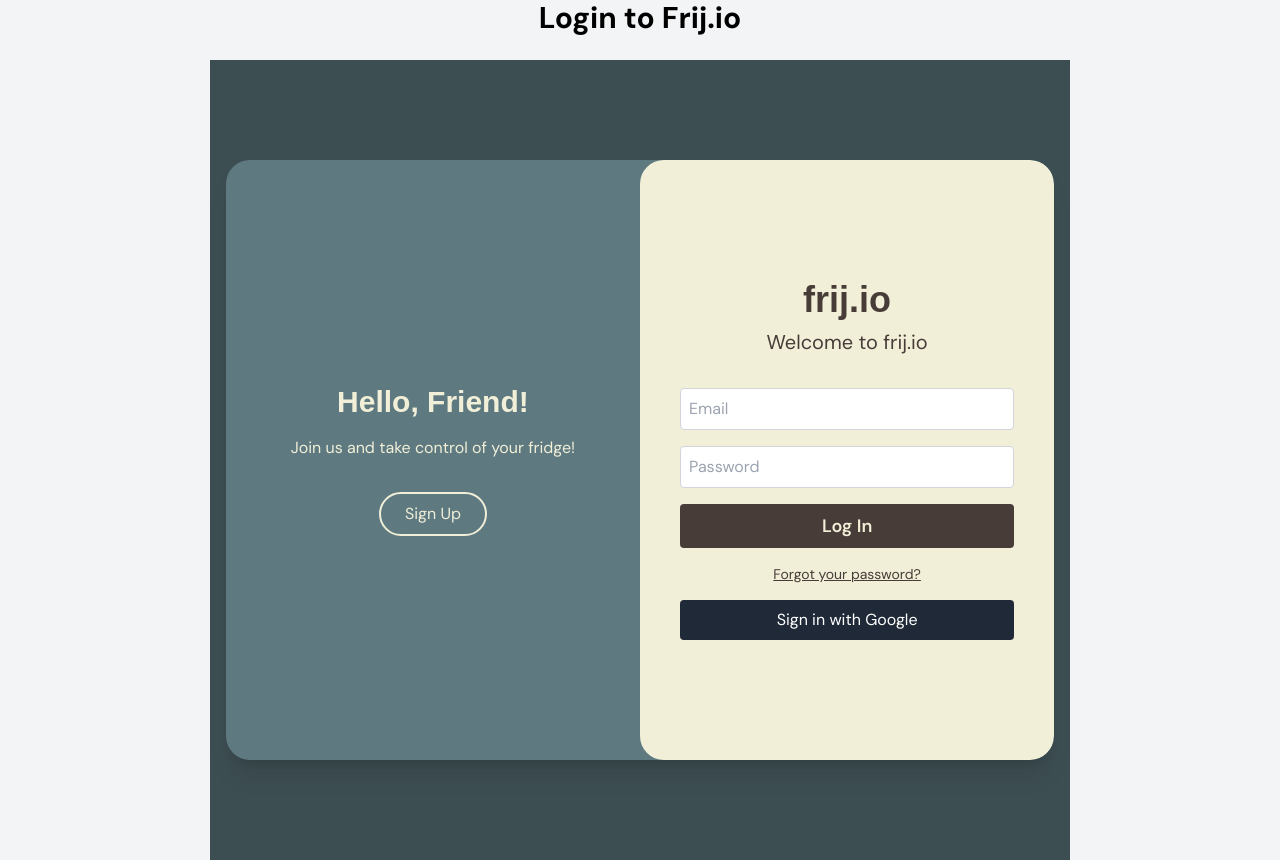
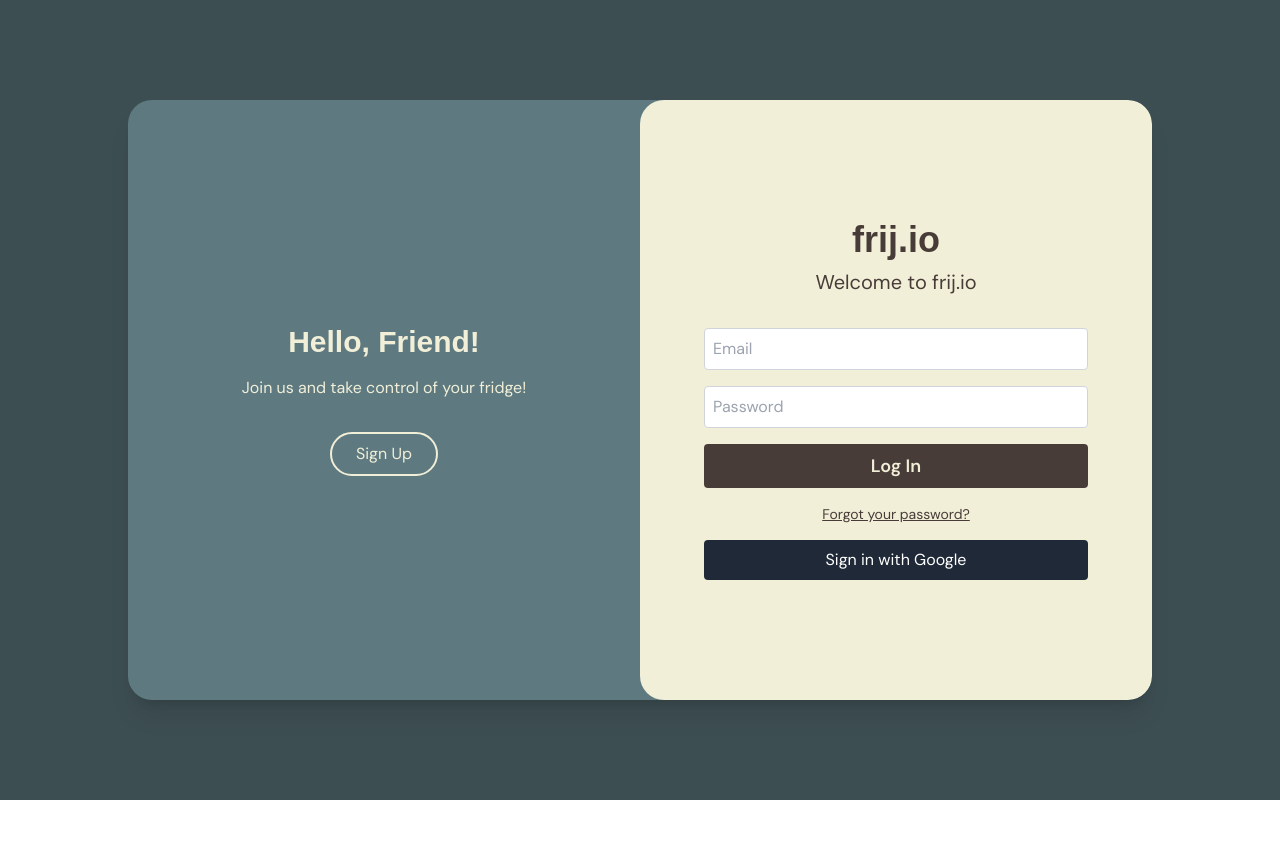
Before and after one commit to megdcosta/frijio, a Next.js app: page /login in a window 1280 px wide. After the commit the page ends 800 px from the top, so only its background shows below. Built offline with nearby package versions, Linux system fonts and the light colour scheme; no server answers; a web font is replaced by a local one.

Commit message:
fixed ui

```diff
--- a/app/login/page.tsx
+++ b/app/login/page.tsx
@@ -2,8 +2,7 @@ import AuthForm from "../components/AuthForm";
 
 export default function LoginPage() {
   return (
-    <div className="flex flex-col items-center justify-center min-h-screen bg-gray-100">
-      <h1 className="text-3xl font-bold mb-6">Login to Frij.io</h1>
+    <div>
       <AuthForm />
     </div>
   );
```
Also changed, not shown: package.json (+7 -6 lines), 1 other file (tests, documents, lock files or other folders).
